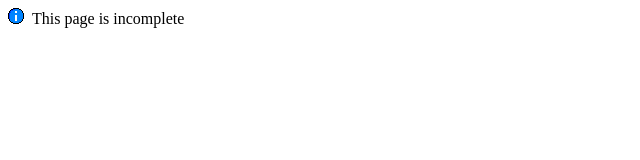
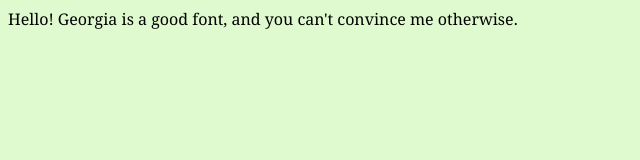
Before and after one commit to PkmnQ/pkmnq.github.io, a plain HTML site: page index.html in a window 1280 px wide. Shown: the whole page, without its empty margins (0-640 px from the left). Drawn offline with Linux system fonts and the light colour scheme.

Commit message:
Background color and main page

```diff
--- a/index.html
+++ b/index.html
@@ -1,10 +1,10 @@
 <html>
 	<head>
-		<title>This page is incomplete</title>
+		<title>The PkmnQ Page</title>
 		<base href="pkmnq.github.io">
 		<link rel="stylesheet" href="main.css">
 	</head>
 	<body>
-		<p class="note">This page is incomplete</p>
+		<p>Hello! Georgia is a good font, and you can't convince me otherwise.</p>
 	</body>
 </html>
--- a/main.css
+++ b/main.css
@@ -1,3 +1,7 @@
+body {
+	font-family: georgia;
+	background-color: #deface;
+}
 p.note::before {
 	content: url("info.ico");
 	margin-right: 8px;
```
